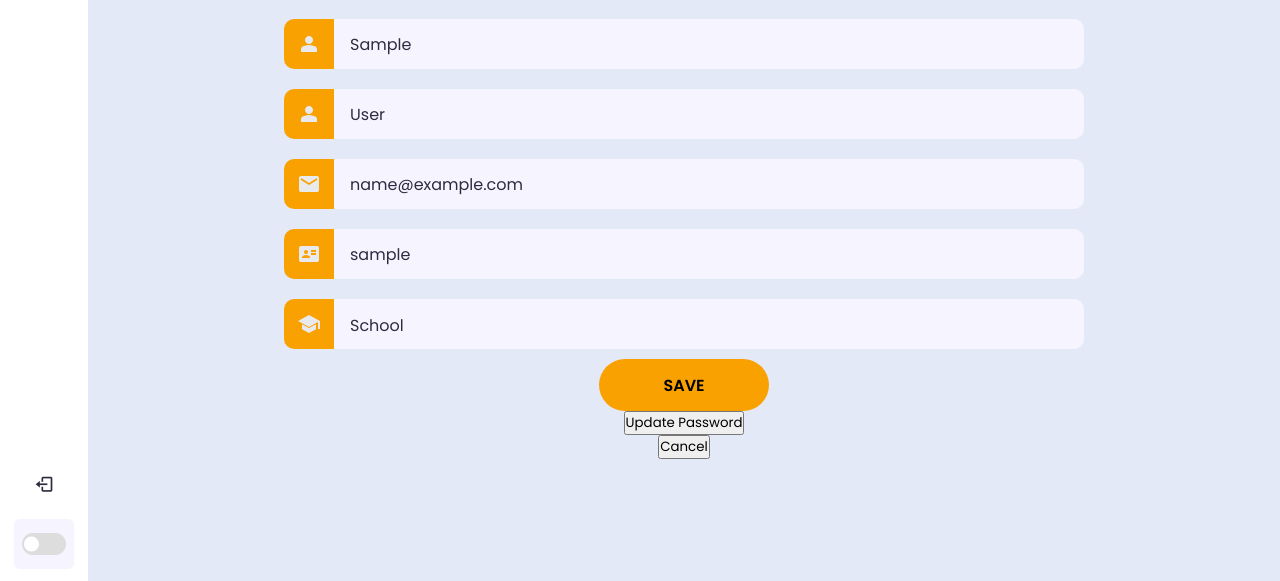
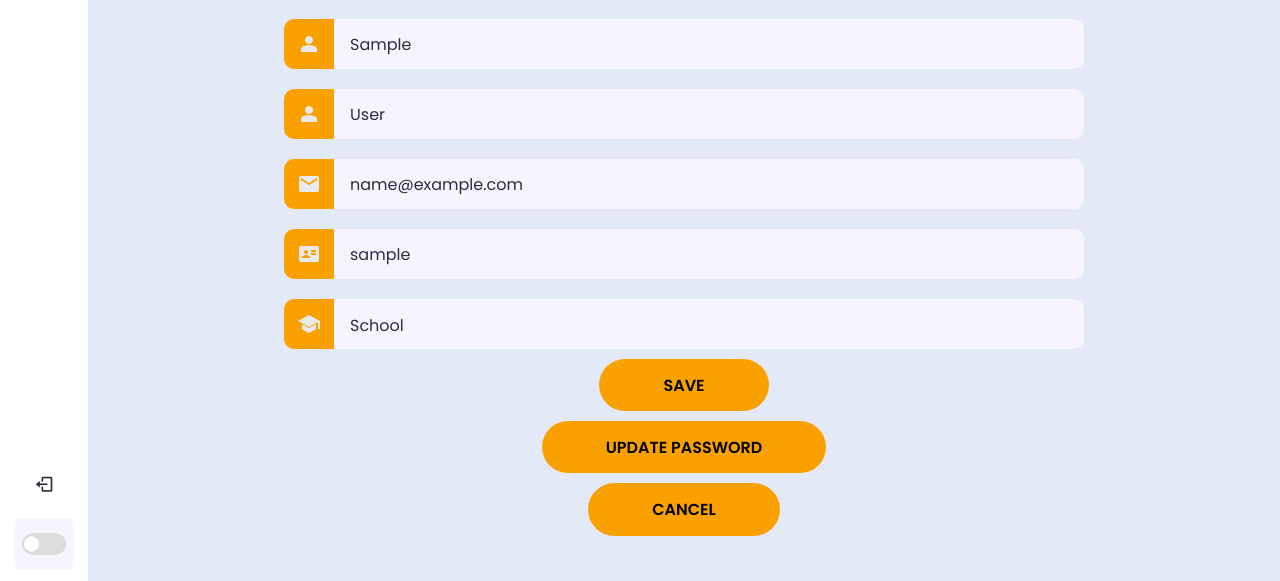
Before and after one commit to aesma008/Student-Internship-Web-Application, a Django app: page /settings/ in a window 1280 px wide. Shown: the part 219-800 px from the top of the page. Run offline with Django 5.2, Linux system fonts and the light colour scheme; the visitor is signed in with stand-in values (Sample User, id 1); some libraries are stand-ins or nearby versions.

Commit message:
Fixed button look

```diff
--- a/users/static/css/settings.css
+++ b/users/static/css/settings.css
@@ -146,8 +146,8 @@ form select option {
     background-color: var(--primary-color-light);
     color: var(--text-color);
 }
-form button {
 
+.btn-primary {
     margin-top: 10px;
     border: none;
     border-radius: 1000px;
@@ -160,11 +160,11 @@ form button {
     cursor: pointer;
 }
 
-form button:hover {
+.btn-primary:hover {
     background-color: var(--text-color);
 }
 
-form button:focus {
+.btn-primary:focus {
     outline: none;
     background-color: var(--text-color);
 }
--- a/users/templates/collegehub/settings.html
+++ b/users/templates/collegehub/settings.html
@@ -75,10 +75,10 @@
                         </option>
                     </select>
                 </div>
-                <button type="submit">Save</button>
+                <button class="btn-primary" type="submit">Save</button>
             </form>
-            <button onclick="window.location.href='/password_reset'">Update Password</button>
-            <button onclick="window.location.href='/home'">Cancel</button>
+            <button class="btn-primary" onclick="window.location.href='/password_reset'">Update Password</button>
+            <button class="btn-primary" onclick="window.location.href='/home'">Cancel</button>
         </div>
     </section>
 {% endblock %}
```
